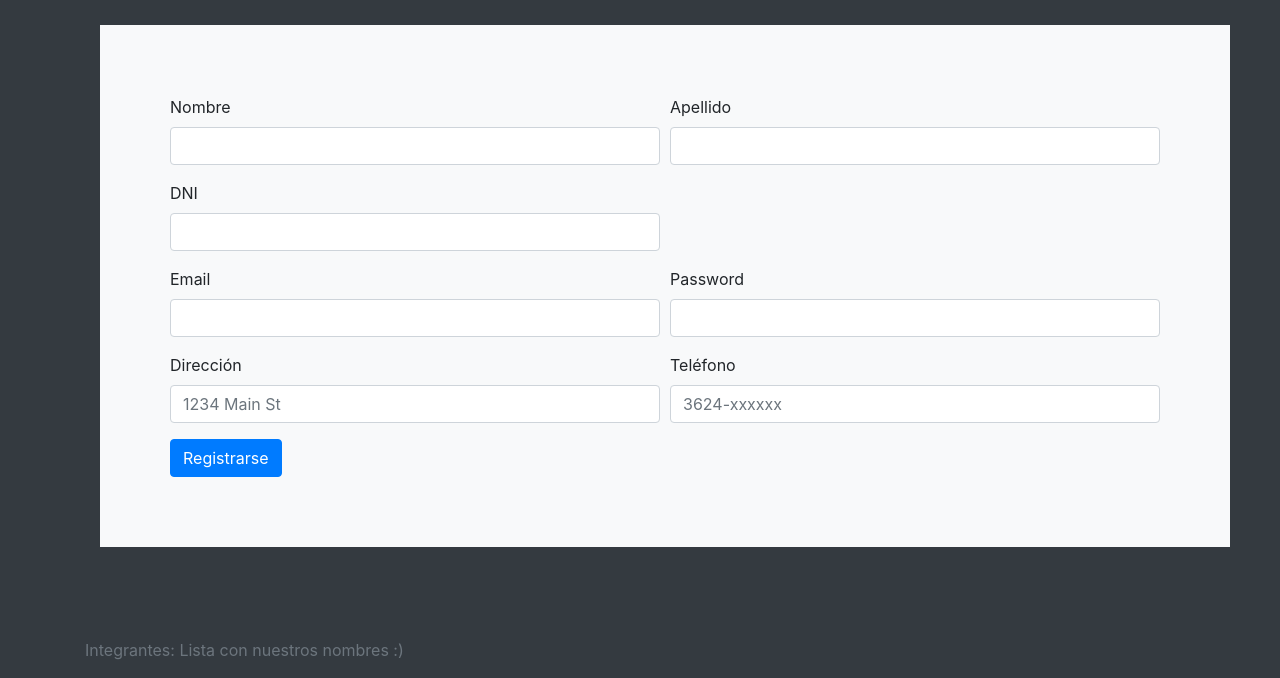
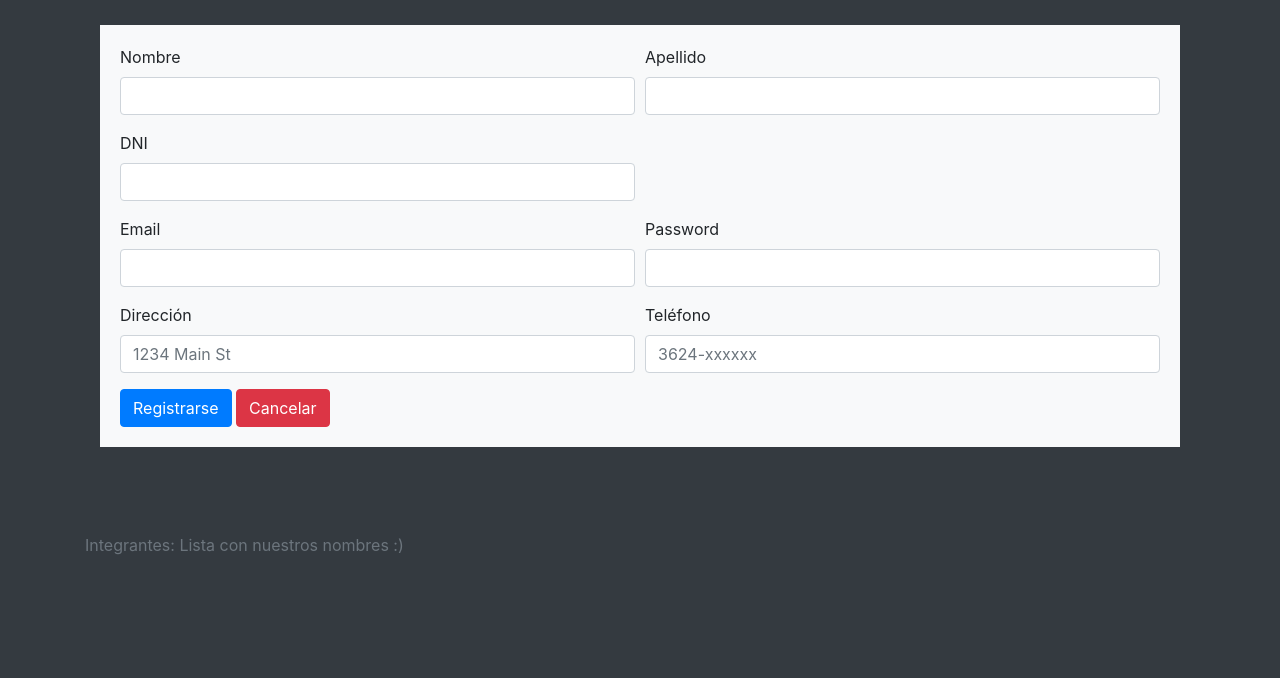
Before and after one commit to InformatorioGrupo3/GymProject, a Django app: page /registro/ in a window 1280 px wide. Shown: the part 315-993 px from the top of the page. After the commit the page ends 869 px from the top, so only its background shows below. Run offline with Django 3.2, Linux system fonts and the light colour scheme; some libraries are stand-ins or nearby versions.

Commit message:
corrección estilos + registro template

```diff
--- a/GYM/static/css/estilos.css
+++ b/GYM/static/css/estilos.css
@@ -33,7 +33,10 @@ body{
 /* PLANTILLA REGISTRO */
 /* Contenedor del formulario */
 .container_form{
-	margin: 25px 50px 75px 100px;
-	padding: 70px;
+	margin-top: 25px;
+    margin-right: 100px;
+    margin-bottom: 70px;
+    margin-left: 100px;
+	padding: 20px;
 	background: #f8f9fa;
 }
--- a/GYM/templates/registro.html
+++ b/GYM/templates/registro.html
@@ -53,7 +53,13 @@
 		    <input type="text" class="form-control" id="inputTelefono" placeholder="3624-xxxxxx">
 		</div>
 	</div>
+	<div >
 	  <button type="submit" class="btn btn-primary">Registrarse</button>
+	  <a href="{% url 'index' %}"
+   	   class="btn btn-danger"
+   	   role="button"
+   	   aria-pressed="true">Cancelar</a>
+	</div>
 	</form>
 </div>
 
```
Also changed, not shown: 1 other file.
